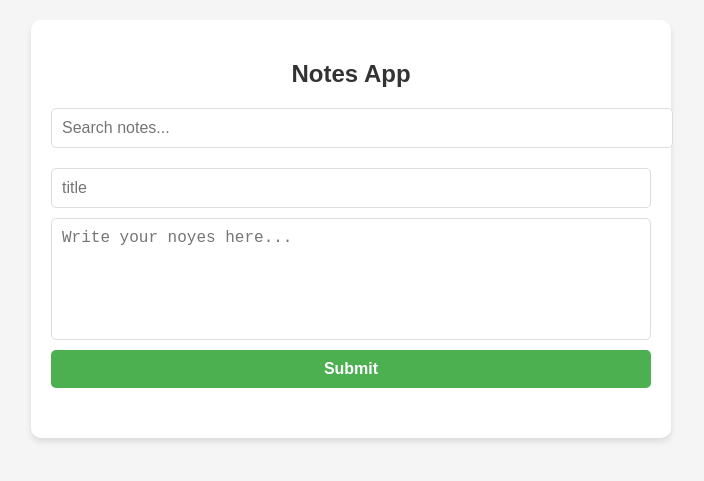
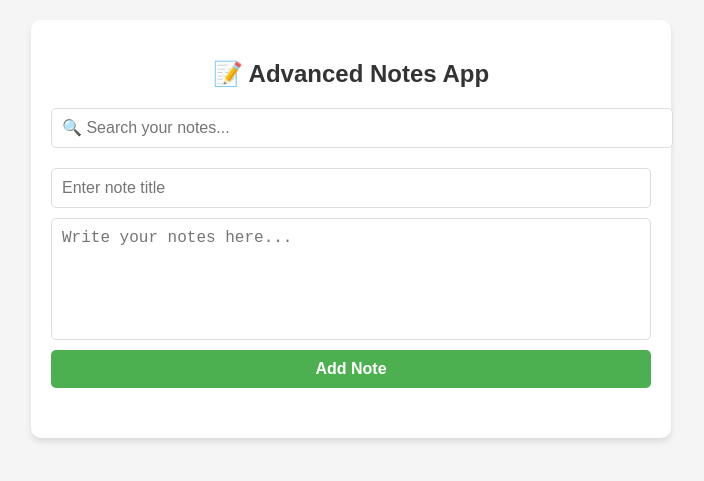
Before and after one commit to Nalin9659/APIs-for-Note-taking-applications, a website: page notes-api/public/index.html in a window 1280 px wide. Shown: the part 171-652 px from the top of the page, without its empty margins (289-993 px from the left). Drawn offline with Linux system fonts and the light colour scheme.

Commit message:
Update index.html

```diff
--- a/notes-api/public/index.html
+++ b/notes-api/public/index.html
@@ -3,29 +3,48 @@
 <head>
     <meta charset="UTF-8">
     <meta name="viewport" content="width=device-width, initial-scale=1.0">
-    <title>Document</title>
+    <meta name="description" content="A dynamic note-taking application with features like searching, creating, and managing notes.">
+    <meta name="author" content="Your Name">
+    <title>Advanced Notes App</title>
     <link rel="stylesheet" href="index.css">
+
 </head>
 <body>
     <div id="container">
-        <h2>Notes App</h2>
+        <h2>📝 Advanced Notes App</h2>
 
-         <!--Search bar-->
-         <input type="text" id="search-bar" placeholder="Search notes...">
+        <!-- Search Bar -->
+        <input
+            type="text"
+            id="search-bar"
+            placeholder="🔍 Search your notes..."
+            aria-label="Search notes"
+        >
 
-
-        <!--creating a form-->
-        <form id="notes-app ">
-            <input type="text" id="note-title" placeholder="title" required>
-            <textarea id="note-content" placeholder="Write your noyes here..." required></textarea>
-            <button id="button">Submit</button>
+        <!-- Note Creation Form -->
+        <form id="notes-app">
+            <input
+                type="text"
+                id="note-title"
+                placeholder="Enter note title"
+                required
+                aria-label="Note Title"
+            >
+            <textarea
+                id="note-content"
+                placeholder="Write your notes here..."
+                required
+                aria-label="Note Content"
+            ></textarea>
+            <button id="button" type="submit">Add Note</button>
         </form>
 
-        <!--Notes List-->
-        <div id="notes-container"></div>
+        <!-- Notes List -->
+        <section id="notes-container" aria-live="polite" aria-label="Notes List">
+            <!-- Dynamic notes will appear here -->
+        </section>
     </div>
 
     <script src="app.js"></script>
-
 </body>
 </html>
```
